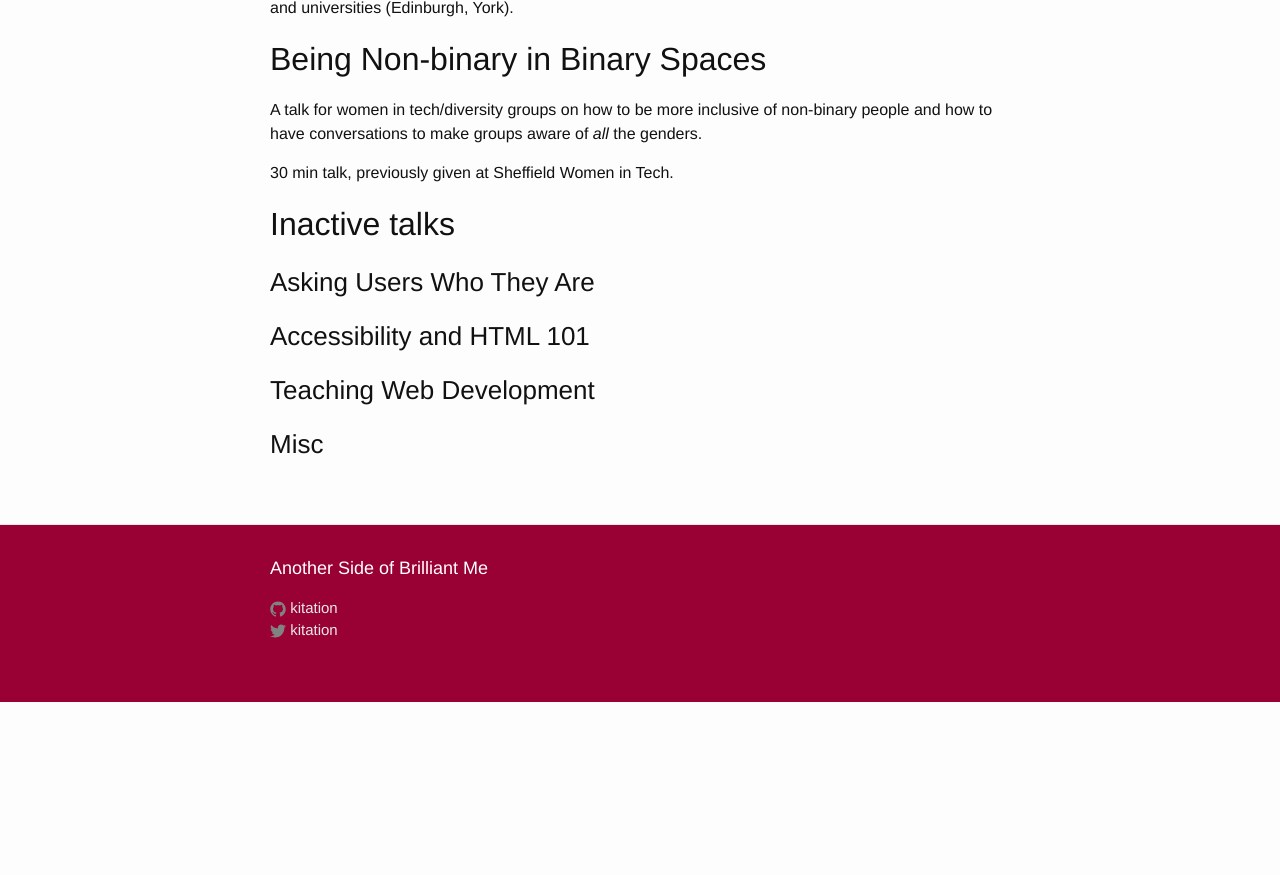
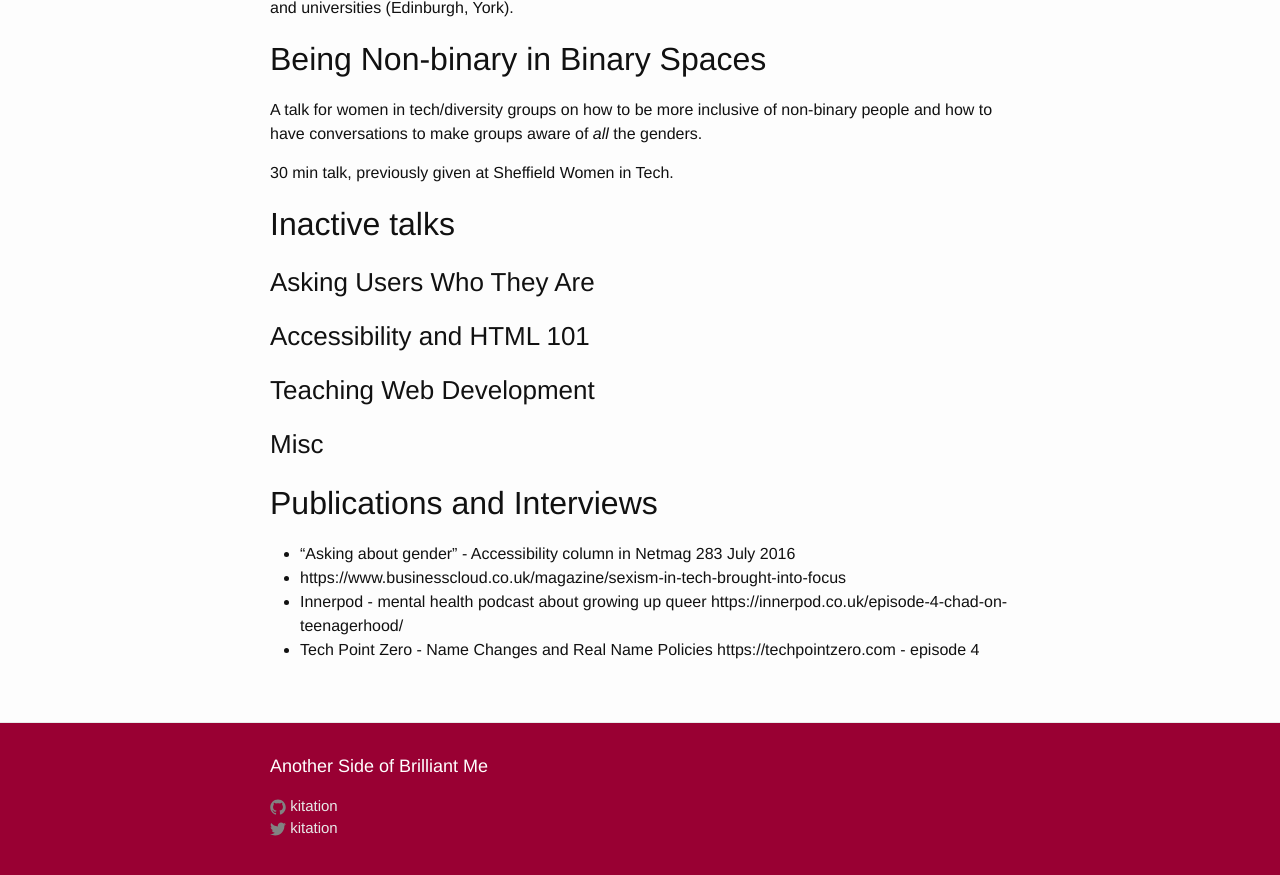
Before and after one commit to kitation/kitation.github.io, a Jekyll site: the page built from talks/index.markdown, in a window 1280 px wide and 900 px high, scrolled down 2382 px. Shown: the top 875 px of the window. Built offline with Jekyll 4.4.1, drawn with Linux system fonts in a browser that asks for light colours; before the commit the page ends 3084 px from its top, so only the background shows below that.

Commit message:
Add pubs and interview to talk page

```diff
--- a/talks/index.markdown
+++ b/talks/index.markdown
@@ -63,3 +63,10 @@ A talk for women in tech/diversity groups on how to be more inclusive of non-bin
 ### Accessibility and HTML 101
 ### Teaching Web Development
 ### Misc
+
+## Publications and Interviews
+
+* "Asking about gender" - Accessibility column in Netmag 283 July 2016
+* https://www.businesscloud.co.uk/magazine/sexism-in-tech-brought-into-focus
+* Innerpod - mental health podcast about growing up queer https://innerpod.co.uk/episode-4-chad-on-teenagerhood/
+* Tech Point Zero - Name Changes and Real Name Policies https://techpointzero.com - episode 4
```
